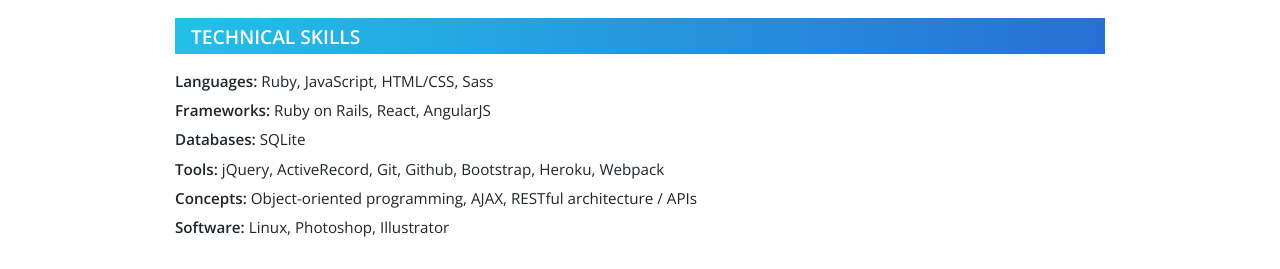
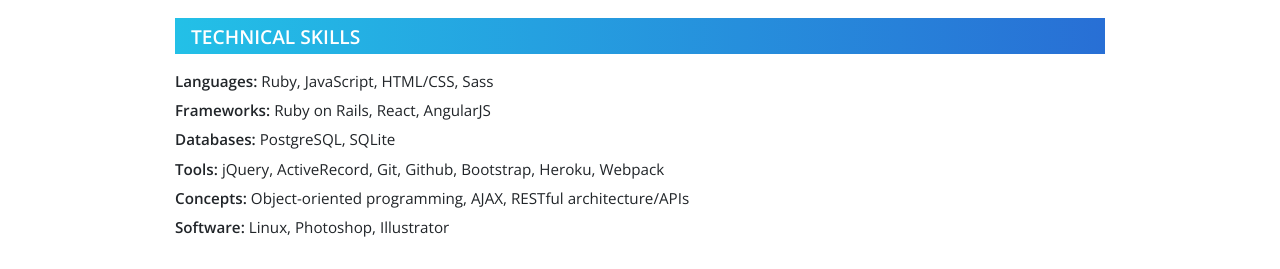
Before and after one commit to MitulMistry/mm-webdev-portfolio-v2, a React (Create React App) app: page / in a window 1280 px wide. Shown: the part 318-587 px from the top of the page. Built offline with nearby package versions, Linux system fonts and the light colour scheme.

Commit message:
Move info to data.js

```diff
--- a/src/components/Header.js
+++ b/src/components/Header.js
@@ -16,9 +16,9 @@
                 <img src={imgPortrait} className="img-fluid rounded-circle" alt="Portrait" />
               </Col>
               <Col>
-                <h1>Mitul Mistry</h1>
-                <h2>Full Stack Web Developer</h2>
-                <p>I'm a web developer with experience in Rails, React, and AngularJS</p>
+                <h1>{profileData.name}</h1>
+                <h2>{profileData.title}</h2>
+                <p>{profileData.description}</p>
               </Col>
             </Row>
           </Container>
--- a/src/components/TechnicalSkills.js
+++ b/src/components/TechnicalSkills.js
@@ -1,15 +1,17 @@
 import React from 'react';
+import { techSkillsData } from '../data';
 
 export class TechnicalSkills extends React.Component {
   render() {
+    var total =[];
+
+    for (const header in techSkillsData) {
+      total.push(<p key={header.toString()}><strong>{header}:</strong> {techSkillsData[header]}</p>);
+    }
+
     return (
       <div>
-        <p><strong>Languages:</strong> Ruby, JavaScript, HTML/CSS, Sass</p>
-        <p><strong>Frameworks:</strong> Ruby on Rails, React, AngularJS</p>
-        <p><strong>Databases:</strong> SQLite</p>
-        <p><strong>Tools:</strong> jQuery, ActiveRecord, Git, Github, Bootstrap, Heroku, Webpack</p>
-        <p><strong>Concepts:</strong> Object-oriented programming, AJAX, RESTful architecture / APIs</p>
-        <p><strong>Software:</strong> Linux, Photoshop, Illustrator</p>
+        {total}
       </div>
     );
   }
--- a/src/data.js
+++ b/src/data.js
@@ -12,6 +12,9 @@
 export const gaTrackingID = 'UA-6842596-2'; //Unique Google Analytics tracking number
 
 export const profileData = {
+  name: "Mitul Mistry",
+  title: "Full Stack Web Developer",
+  description: "I'm a web developer with experience in Rails, React, and AngularJS",
   github: "https://github.com/MitulMistry",
   linkedin: "https://www.linkedin.com/in/mitulmistry",
   linkedinUser: "MitulMistry",
@@ -19,6 +22,15 @@
   email: "MitulMistryDev@gmail.com",
   blog: "http://mitulmistry.github.io/"
 };
+
+export const techSkillsData = {
+  "Languages": "Ruby, JavaScript, HTML/CSS, Sass",
+  "Frameworks": "Ruby on Rails, React, AngularJS",
+  "Databases": "PostgreSQL, SQLite",
+  "Tools": "jQuery, ActiveRecord, Git, Github, Bootstrap, Heroku, Webpack",
+  "Concepts": "Object-oriented programming, AJAX, RESTful architecture/APIs",
+  "Software": "Linux, Photoshop, Illustrator"
+}
 
 export const webApps = [
   {
```
